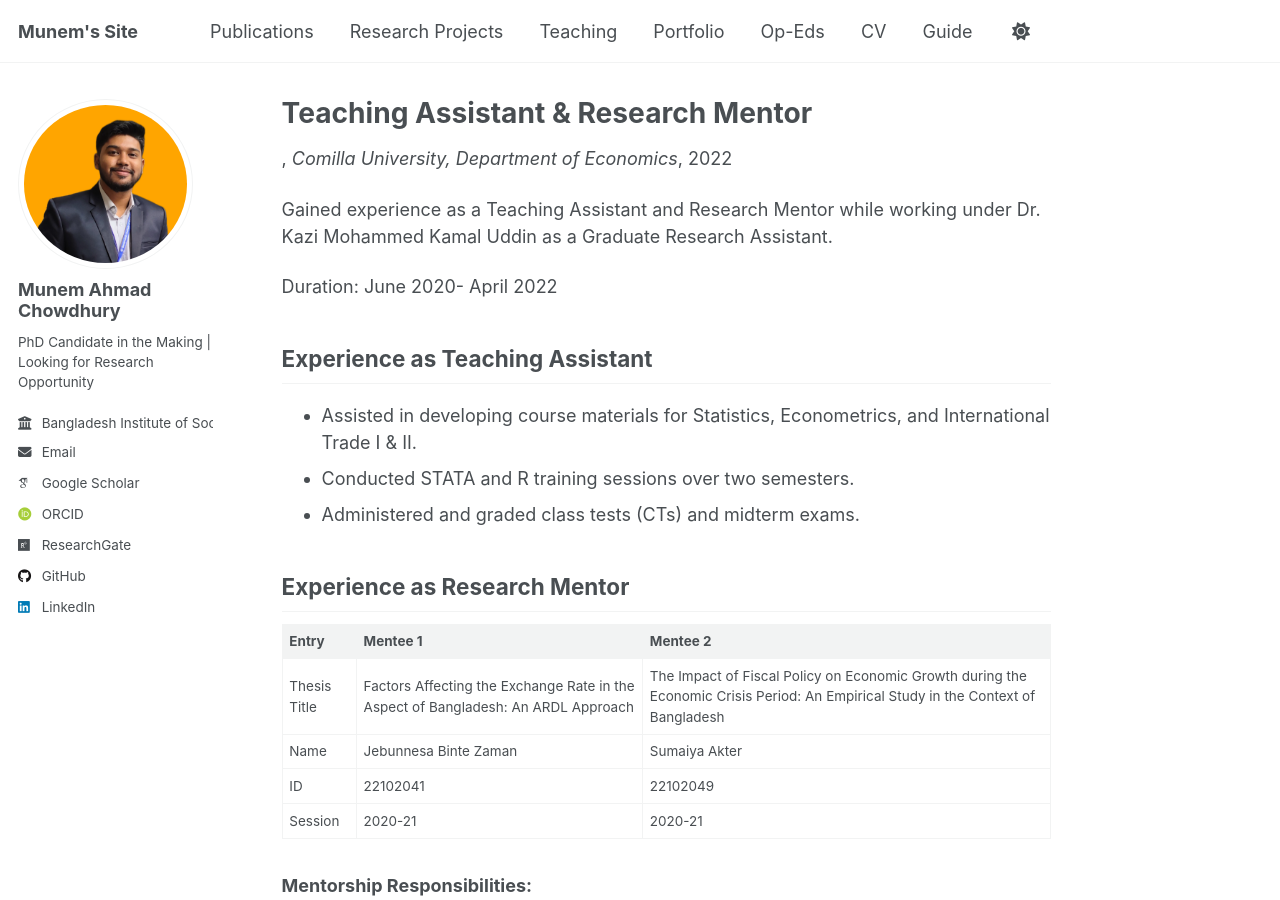
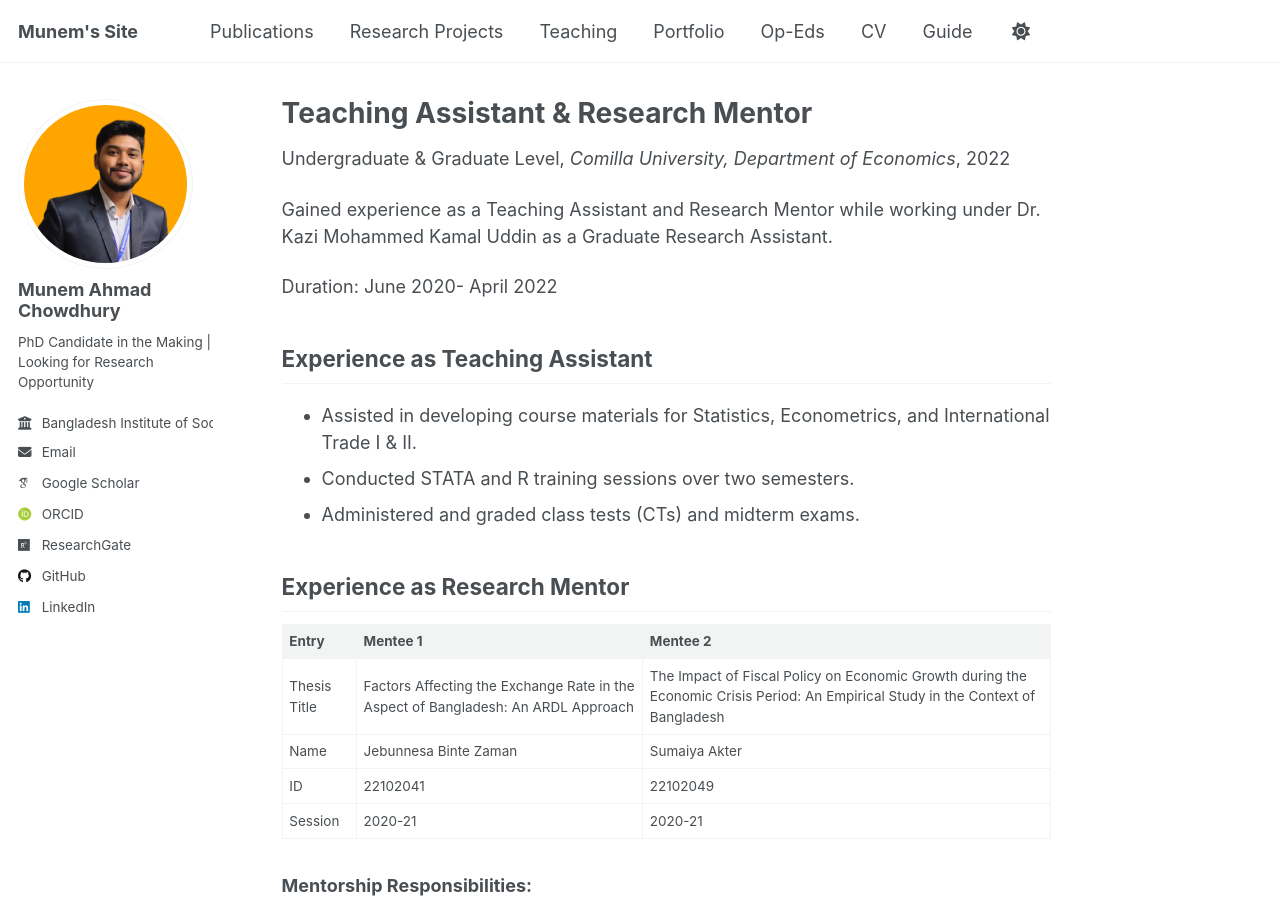
Before and after one commit to munemahmad/munemahmad.github.io, a Jekyll site: the page built from _teaching/Teaching-Assistant.md, in a window 1280 px wide and 900 px high. Built offline with Jekyll 4.4.1, drawn with Linux system fonts in a browser that asks for light colours; some web fonts are replaced; a script that is not in the unit is left out.

Commit message:
Update Teaching-Assistant.md

```diff
--- a/_teaching/Teaching-Assistant.md
+++ b/_teaching/Teaching-Assistant.md
@@ -1,6 +1,7 @@
 ---
 title: "Teaching Assistant & Research Mentor"
 collection: teaching
+type: "Undergraduate & Graduate Level"
 permalink: /teaching/Teaching-Assistant
 venue: "Comilla University, Department of Economics"
 date: 2022-04-30
```
